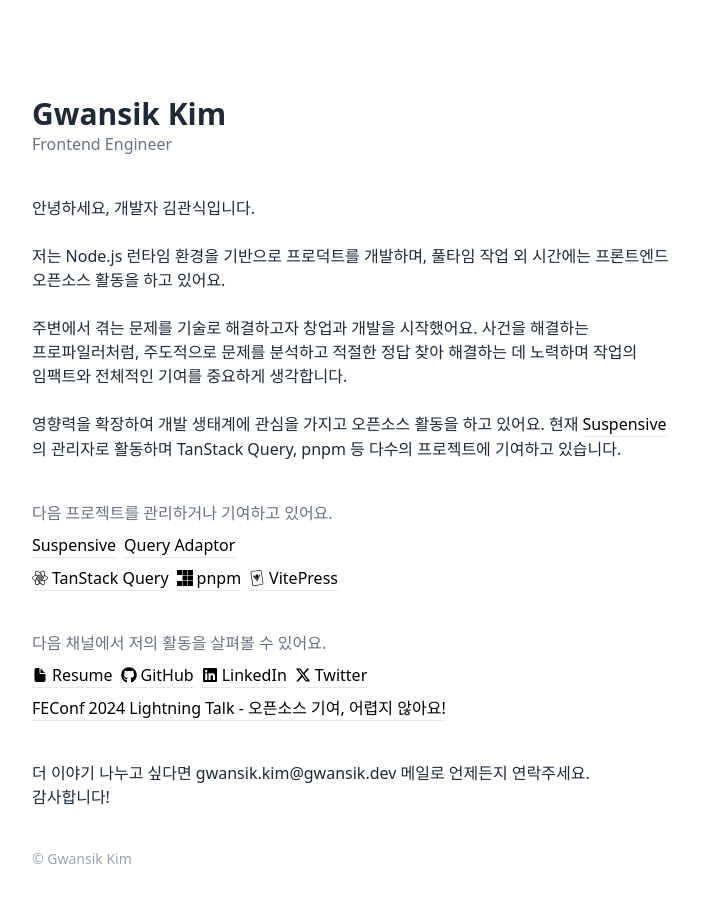
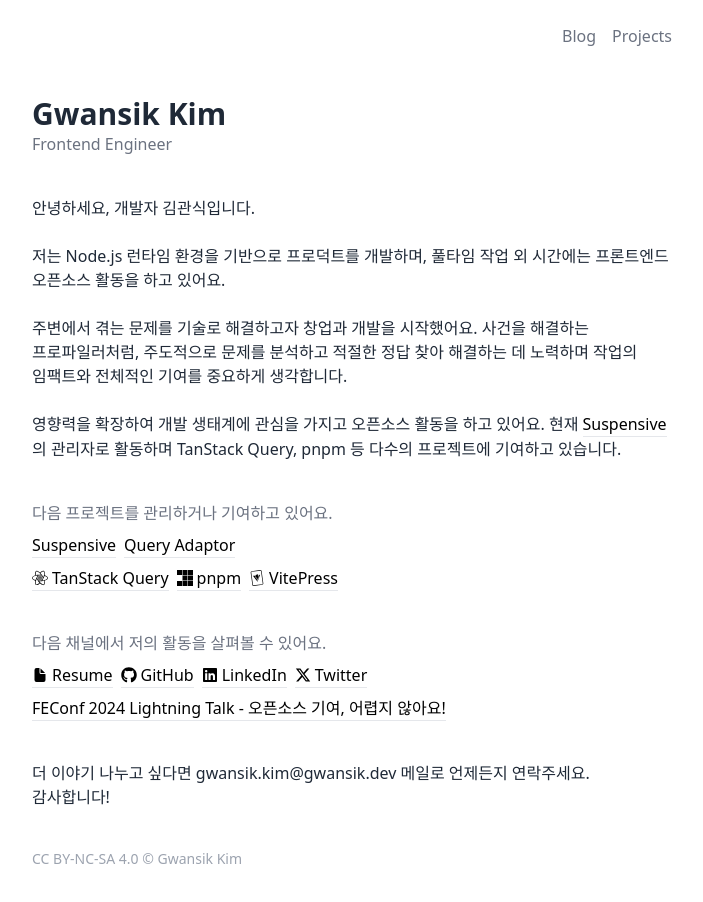
Before and after one commit to gwansikk/gwansik.dev, a Next.js app: page / in a window 1280 px wide. Shown: the top 902 px of the page, without its empty margins (288-991 px from the left). Built offline with nearby package versions, Linux system fonts and the light colour scheme.

Commit message:
feat: add nav component

```diff
--- a/src/app/components/Footer.tsx
+++ b/src/app/components/Footer.tsx
@@ -1,7 +1,17 @@
-import React from 'react';
-
 const Footer = () => {
-  return <footer className='text-sm text-gray-400'>© Gwansik Kim</footer>;
+  return (
+    <footer className='container text-sm text-gray-400'>
+      <a
+        className='hover:underline underline-offset-2'
+        href='https://creativecommons.org/licenses/by-nc-sa/4.0'
+        target='_blank'
+        rel='noopener noreferrer'
+      >
+        CC BY-NC-SA 4.0
+      </a>{' '}
+      © Gwansik Kim
+    </footer>
+  );
 };
 
 export default Footer;
--- a/src/app/components/HyperLink.tsx
+++ b/src/app/components/HyperLink.tsx
@@ -7,7 +7,7 @@
 const HyperLink = ({ icon, href, children }: Props) => {
   return (
     <a
-      className='text-black dark:text-white border-b-[1px] dark:border-b-gray-500 transition-colors inline-flex items-center justify-center gap-1 hover:border-b-black dark:hover:border-b-white'
+      className='text-black dark:text-white border-b-[1px] dark:border-b-gray-700 transition-colors inline-flex items-center justify-center gap-1 hover:border-b-black dark:hover:border-b-white'
       target='_blank'
       rel='noopener noreferrer'
       href={href}
--- /dev/null
+++ b/src/app/components/Nav.tsx
@@ -0,0 +1,31 @@
+import Link from 'next/link';
+import React from 'react';
+
+interface NavButtonProps {
+  href: string;
+  children: React.ReactNode;
+}
+
+const NavButton = ({ href, children }: NavButtonProps) => {
+  return (
+    <Link
+      href={href}
+      className='text-gray-500 transition-colors hover:text-black dark:hover:text-white'
+    >
+      {children}
+    </Link>
+  );
+};
+
+const Nav = () => {
+  return (
+    <nav className='container flex items-center justify-end py-2'>
+      <div className='flex items-center gap-4'>
+        <NavButton href=''>Blog</NavButton>
+        <NavButton href=''>Projects</NavButton>
+      </div>
+    </nav>
+  );
+};
+
+export default Nav;
--- a/src/app/components/Screen.tsx
+++ b/src/app/components/Screen.tsx
@@ -3,7 +3,7 @@
 }
 
 const Screen = ({ children }: Props) => {
-  return <div className='py-20 space-y-10'>{children}</div>;
+  return <div className='py-10 space-y-10'>{children}</div>;
 };
 
 export default Screen;
--- a/src/app/layout.tsx
+++ b/src/app/layout.tsx
@@ -3,6 +3,8 @@
 import { Metadata } from 'next';
 import { Analytics } from '@vercel/analytics/react';
 import { SpeedInsights } from '@vercel/speed-insights/next';
+import Nav from './components/Nav';
+import Footer from './components/Footer';
 
 const pretendard = localFont({
   src: './fonts/PretendardVariable.woff2',
@@ -22,9 +24,11 @@
   return (
     <html lang='en'>
       <body className={`${pretendard.variable} antialiased p-4`}>
+        <Nav />
         <main className='container text-gray-800 dark:text-gray-200 break-keep'>
           {children}
         </main>
+        <Footer />
         <Analytics />
         <SpeedInsights />
       </body>
--- a/src/app/page.tsx
+++ b/src/app/page.tsx
@@ -1,7 +1,6 @@
 import Screen from './components/Screen';
+import Section from './components/Section';
 import HyperLink from './components/HyperLink';
-import Footer from './components/Footer';
-import Section from './components/Section';
 
 import { SiReactquery, SiPnpm, SiVitepress } from 'react-icons/si';
 import { IoDocument } from 'react-icons/io5';
@@ -94,7 +93,6 @@
         </p>
         <p>감사합니다!</p>
       </section>
-      <Footer />
     </Screen>
   );
 }
```
